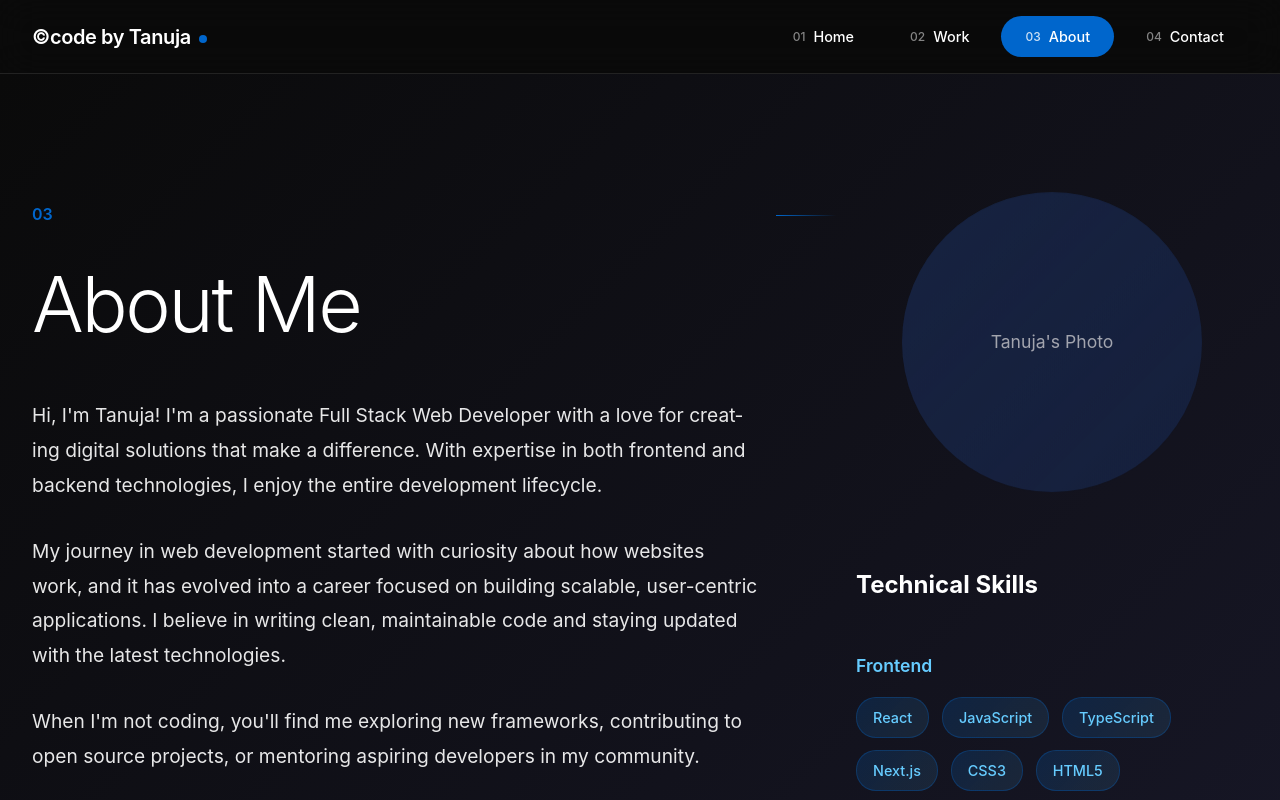
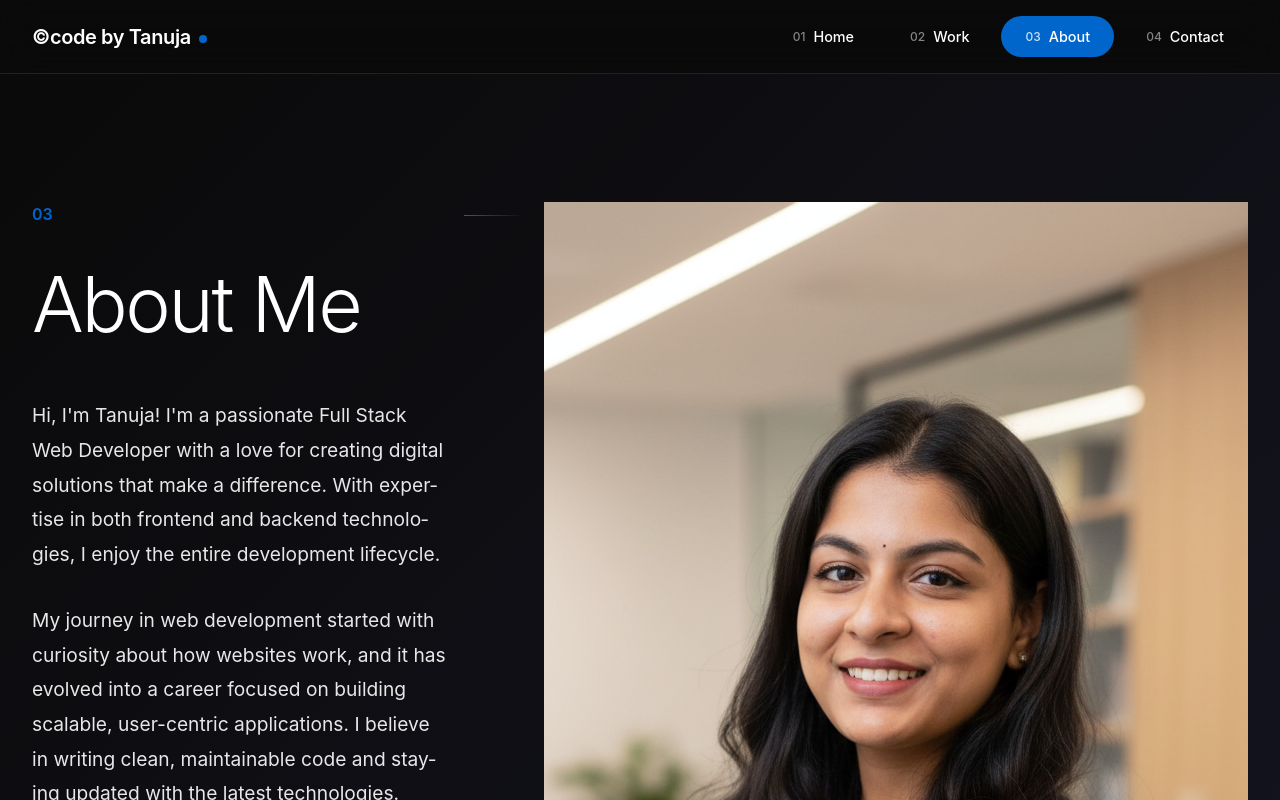
Before and after one commit to TharunKommaddi/my-portfolio, a React (Vite) app: page / in a window 1280 px wide. Both pictures are taken after a click on the link "Privacy". Shown: the top 800 px of the page. Built offline with nearby package versions, Linux system fonts and the light colour scheme.

Commit message:
Update App.jsx

```diff
--- a/src/App.jsx
+++ b/src/App.jsx
@@ -378,12 +378,12 @@ const AboutSection = () => {
 
           <div className="about-sidebar">
             <div className="about-image">
-              <div className="image-placeholder">
-                <div className="image-overlay">
-                  <span>Tanuja's Photo</span>
-                </div>
-              </div>
-            </div>
+  <img
+    src="/images/Gemini_Generated_Image_8revb08revb08rev.png"
+    alt="Tanuja's Photo"
+    className="profile-image"
+  />
+</div>
 
             <div className="skills-section">
               <h3>Technical Skills</h3>
```
